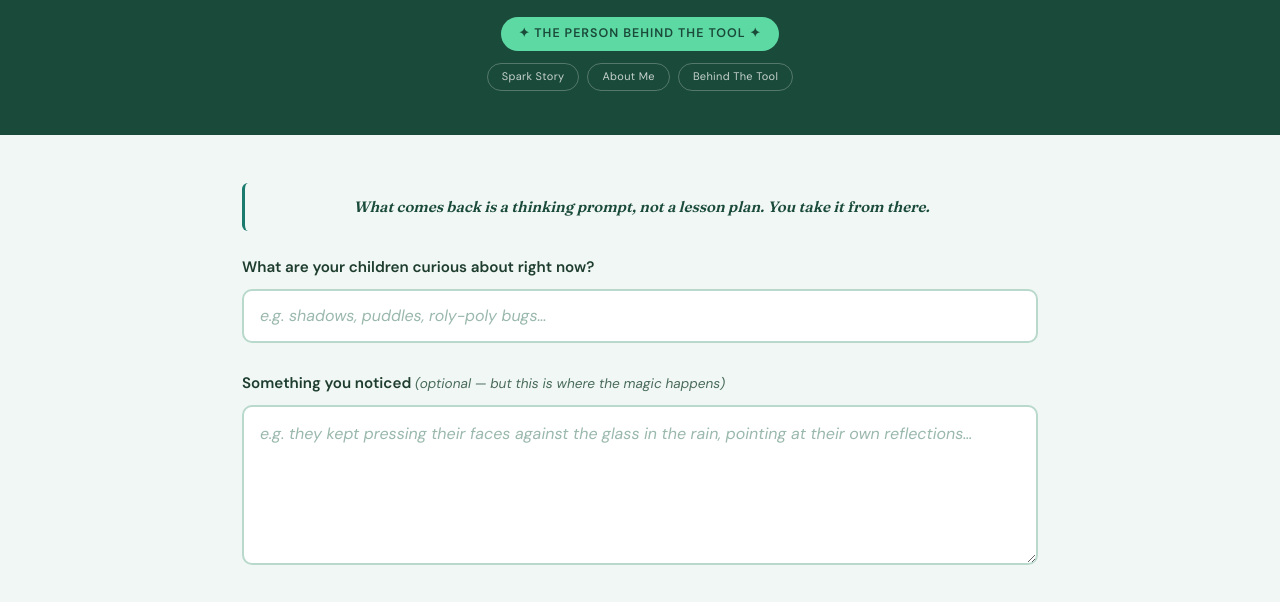
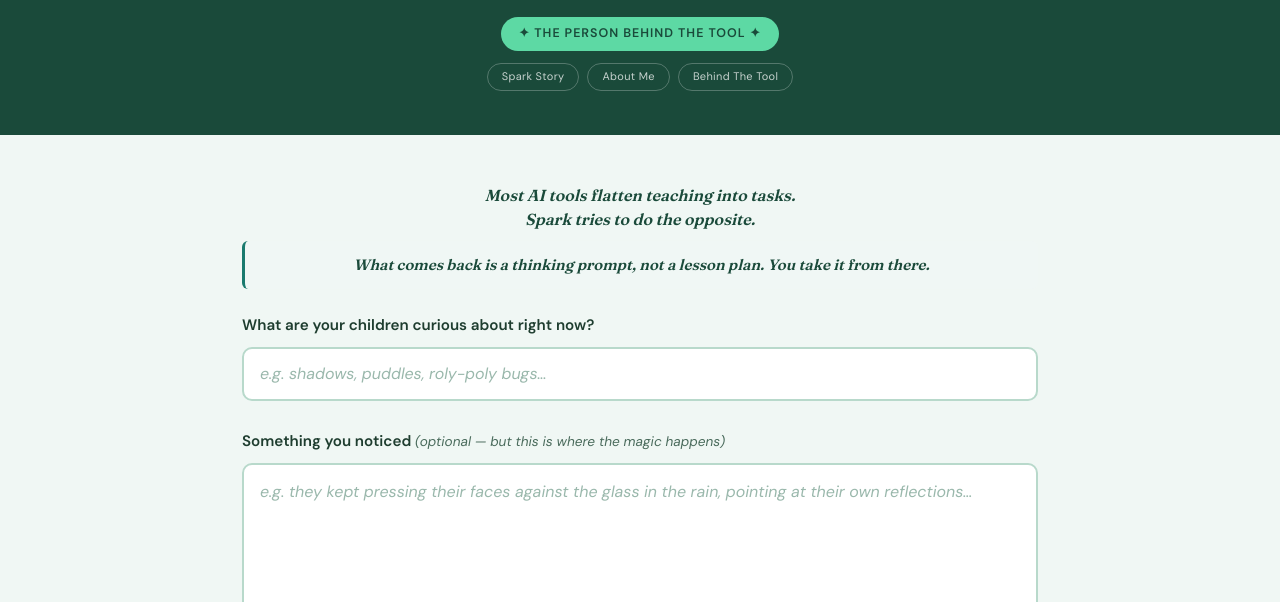
Before and after one commit to sherlinlee/spark, a website: page public/index.html in a window 1280 px wide. Shown: the part 193-795 px from the top of the page. Drawn offline with Linux system fonts and the light colour scheme.

Commit message:
Update index.html

```diff
--- a/public/index.html
+++ b/public/index.html
@@ -38,6 +38,15 @@
     .tool-nav-pill:hover {
       border-color: rgba(255,255,255,0.6);
       color: #fff;
+    }
+    .tool-reframe {
+      text-align: center;
+      font-family: 'Fraunces', Georgia, serif;
+      font-size: clamp(14px, 3vw, 16px);
+      font-style: italic;
+      color: #1a4a3a;
+      margin: 0 0 10px;
+      line-height: 1.5;
     }
     .tool-orientation {
       text-align: center;
@@ -84,6 +93,7 @@
     <main>
       <section class="form-section" aria-labelledby="form-heading">
         <h2 id="form-heading" class="visually-hidden">Generate Provocations</h2>
+        <p class="tool-reframe">Most AI tools flatten teaching into tasks.<br>Spark tries to do the opposite.</p>
         <div class="tool-banner">What comes back is a thinking prompt, not a lesson plan. You take it from there.</div>
         <form id="spark-form" novalidate>
 
```
